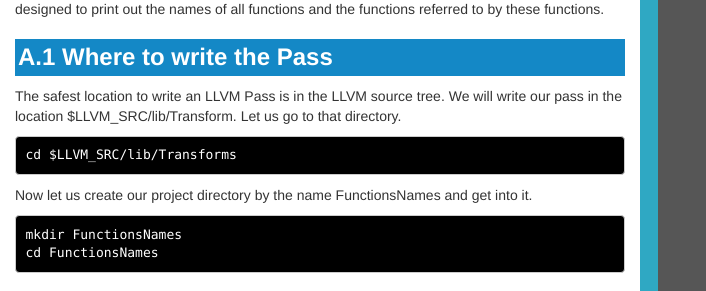
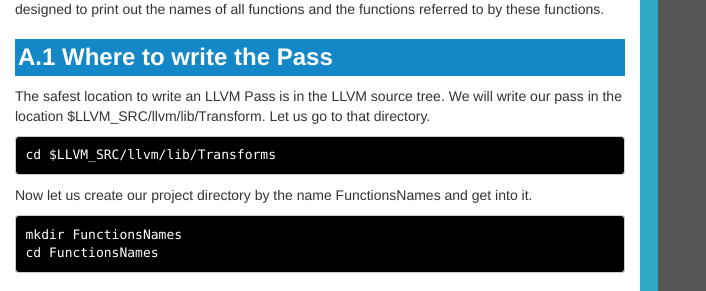
Before and after one commit to freeCompilerCamp/freecompilercamp.github.io, a Jekyll site: the page built from _posts/2019-10-20-llvm-pass.markdown, in a window 1280 px wide. Shown: the part 874-1165 px from the top of the page, without its empty margins (0-706 px from the left). Built offline with Jekyll 4.4.1, drawn with Linux system fonts in a browser that asks for light colours; nearby versions of some CDN libraries; some of the changed text lies outside the part shown; grey boxes are pictures that could not be loaded.

Commit message:
updated paths to use latest github clone

````diff
--- a/_posts/2019-10-20-llvm-pass.markdown
+++ b/_posts/2019-10-20-llvm-pass.markdown
@@ -38,10 +38,10 @@
 
 ### **A.1 Where to write the Pass**
 The safest location to write an LLVM Pass is in the LLVM source tree.
-We will write our pass in the location $LLVM_SRC/lib/Transform.
+We will write our pass in the location $LLVM_SRC/llvm/lib/Transform.
 Let us go to that directory.
 ```.term1
-cd $LLVM_SRC/lib/Transforms
+cd $LLVM_SRC/llvm/lib/Transforms
 ```
 Now let us create our project directory by the name FunctionsNames and get into it.
 ```.term1
````
Also changed, not shown: other parts of _posts/2019-10-20-llvm-pass.markdown (+3 -1 lines).
